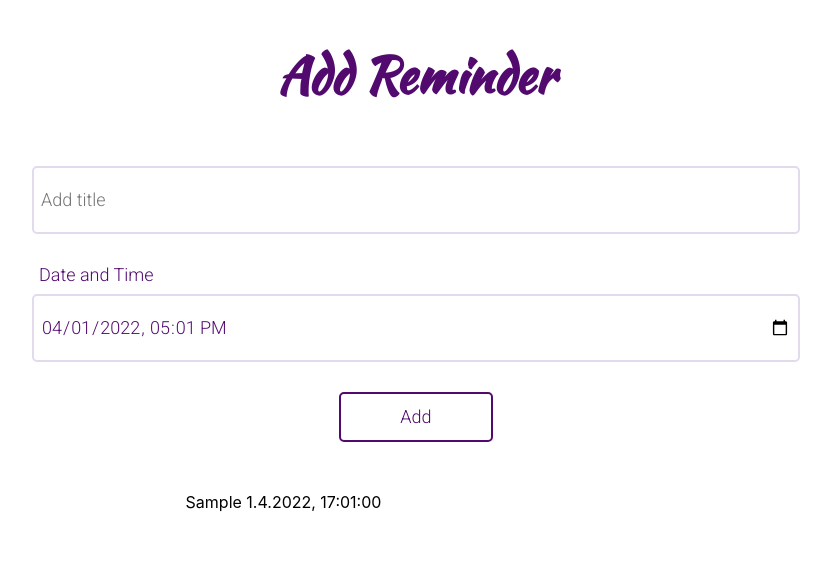
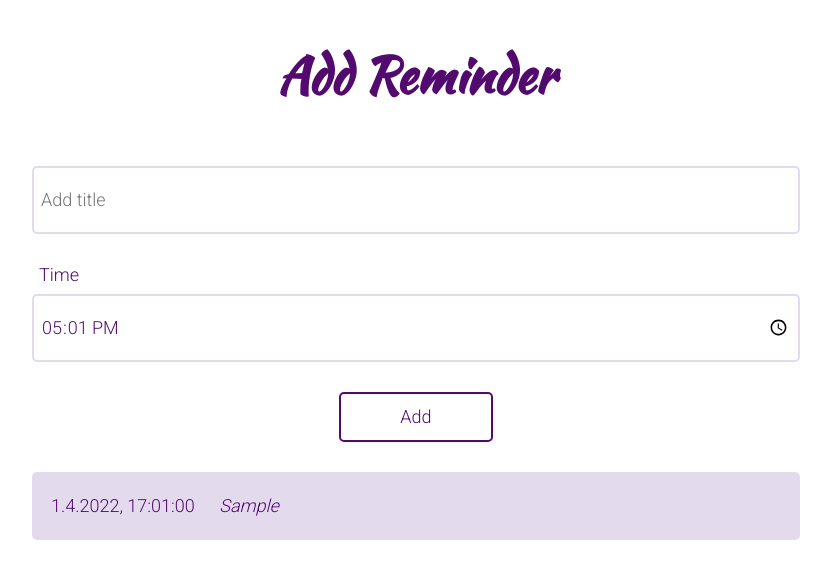
Before and after one commit to jovanako/react-calendar, a React (Create React App) app: page /2022/3/1 in a window 1280 px wide. Both pictures are taken after typing "Sample" into the empty fields and a click on the input "Add". Shown: the top 578 px of the page, without its empty margins (224-1055 px from the left). Built offline with nearby package versions, Linux system fonts and the light colour scheme.

Commit message:
change style and introduce local storage for reminders

```diff
--- a/src/components/DayView/DayView.css
+++ b/src/components/DayView/DayView.css
@@ -42,11 +42,38 @@ input:focus {
 
 #add-button {
   width: 20%;
-  margin: 30px auto 0 auto;
+  margin: 30px auto 30px auto;
   background-color: #FFFFFF;
 }
 
 #add-button:hover {
-  color: var(--cell-bg-color);
-  background-color: var(--text-color);
+  color: var(--text-color);
+  background-color: var(--cell-border-color);
 }
+
+.error {
+  border: 2px solid red;
+}
+
+.reminder {
+  height: 50px;
+  margin-bottom: 10px;
+  font-size: 18px;
+  padding: 7px;
+  font-family: var(--main-font);
+  border: 2px solid var(--cell-border-color);
+  border-radius: 5px;
+  background-color: var(--cell-border-color);
+  color: var(--text-color);
+  transition-duration: 0.4s;
+  line-height: 50px;
+}
+
+.reminder-time {
+  margin-right: 20px;
+  margin-left: 10px;
+}
+
+.reminder-text {
+  font-style: italic;
+}
--- a/src/components/DayView/DayView.js
+++ b/src/components/DayView/DayView.js
@@ -1,5 +1,5 @@
 import { useParams } from 'react-router-dom'
-import { useState } from 'react'
+import { useState, useEffect } from 'react'
 import './DayView.css'
 
 export default function DayView() {
@@ -12,38 +12,75 @@ export default function DayView() {
   const date = new Date()
   const currentHour = String(date.getHours()).padStart(2, '0')
   const currentMinutes = String(date.getMinutes()).padStart(2, '0')
+  const key = `reminder${year}-${month}-${day}`
 
-  const [reminderDateTime, setReminderDateTime] = useState(`${year}-${month}-${day}T${currentHour}:${currentMinutes}`)
+  const [reminderTime, setReminderTime] = useState(`${currentHour}:${currentMinutes}`)
   const [reminderTitle, setReminderTitle] = useState('')
   const [reminders, setReminders] = useState([])
+  const [error, setError] = useState(false)
 
-  function handleDateTimeChange(event) {
-    setReminderDateTime(event.target.value);
+  function handleTimeChange(event) {
+    setReminderTime(event.target.value);
   }
 
   function handleAddClick(event) {
     event.preventDefault()
-    const reminder = {
-      title: reminderTitle,
-      dateTime: new Date(reminderDateTime)
+    if (reminderTitle) {
+      setError(false)
+      const reminder = {
+        title: reminderTitle,
+        dateTime: new Date(`${year}-${month}-${day}T${reminderTime}`)
+      }
+      setReminders([reminder, ...reminders]
+        .sort((r1, r2) => r1.dateTime.getTime() - r2.dateTime.getTime()))
+      setReminderTitle('')
+    } else {
+      setError(true)
     }
-    setReminders([reminder, ...reminders]
-      .sort((r1, r2) => r1.dateTime.getTime() - r2.dateTime.getTime()))
-    setReminderTitle('')
   }
+
+  useEffect(() => {
+    localStorage.setItem(key, JSON.stringify(reminders))
+  }, [reminders])
+
+  useEffect(() => {
+    const reminders = JSON.parse(localStorage.getItem(key))
+    if (reminders) {
+      setReminders(reminders)
+    }
+  }, [])
 
   return (
     <div id='day-view'>
       <h1 id='day-view-title'>Add Reminder</h1>
       <form id='reminder-container'>
-        <input id='reminder-title' className='reminder-element' type='text' placeholder='Add title' onChange={(e) => setReminderTitle(e.target.value)} value={reminderTitle}></input>
-        <label id='reminder-label' htmlFor='reminder-time'>Date and Time</label>
-        <input type='datetime-local' id='reminder-time' className='reminder-element' value={reminderDateTime} onChange={handleDateTimeChange}></input>
-        <input id='add-button' className='reminder-element' type='submit' value='Add' onClick={handleAddClick} />
-        <div id='reminder-container'>
+        <input
+          id='reminder-title'
+          className={`reminder-element ${error ? 'error' : ''}`}
+          type='text'
+          placeholder='Add title'
+          onChange={(e) => setReminderTitle(e.target.value)}
+          value={reminderTitle}></input>
+        <label id='reminder-label' htmlFor='reminder-time'>Time</label>
+        <input
+          type='time'
+          id='reminder-time'
+          className='reminder-element'
+          value={reminderTime}
+          onChange={handleTimeChange}></input>
+        <input
+          id='add-button'
+          className='reminder-element'
+          type='submit'
+          value='Add'
+          onClick={handleAddClick} />
+        <div>
           {reminders.map((reminder, index) => {
             return (
-              <div key={index}>{reminder.title} {reminder.dateTime.toLocaleString('de-DE')}</div>
+              <div className='reminder' key={index}>
+                <span className='reminder-time'>{reminder.dateTime.toLocaleString('de-DE')}</span>
+                <span className='reminder-text'> {reminder.title}</span>
+              </div>
             )
           })}
         </div>
```
